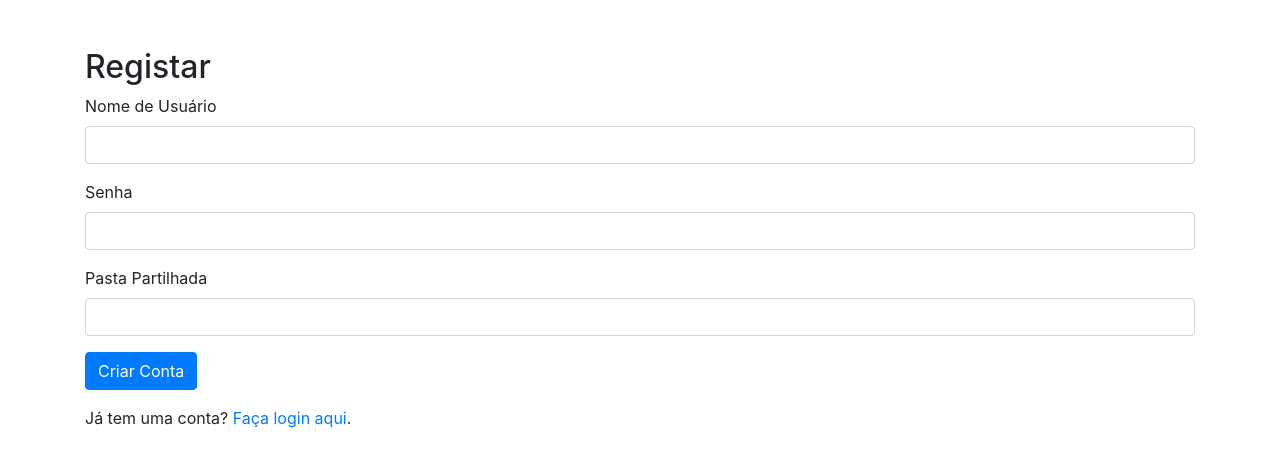
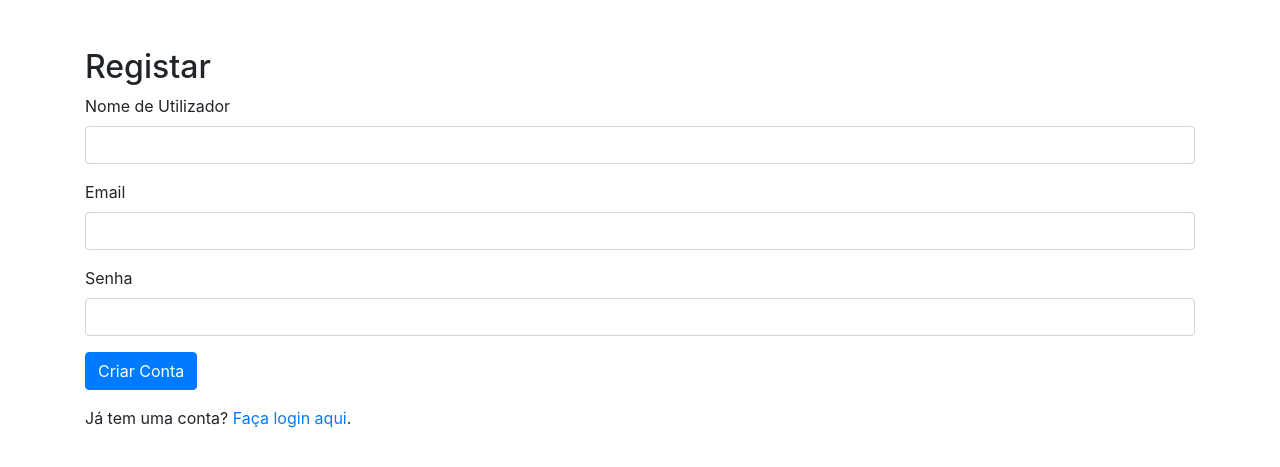
Before and after one commit to nyctopheliac/nebaservice, a PHP site: page /register.php in a window 1280 px wide. Shown: the top 467 px of the page. Run offline with PHP 8.4, Linux system fonts and the light colour scheme.

Commit message:
o register deve funcionar agora

```diff
--- a/login.php
+++ b/login.php
@@ -49,8 +49,8 @@ if ($_SERVER['REQUEST_METHOD'] == 'POST') {
         <h2>Login</h2>
         <form action="process_login.php" method="POST">
             <div class="form-group">
-                <label for="username">Nome de Usuário</label>
-                <input type="text" class="form-control" id="username" name="username" required>
+                <label for="username">Email</label>
+                <input type="text" class="form-control" id="email" name="email" required>
             </div>
             <div class="form-group">
                 <label for="password">Senha</label>
--- a/register.php
+++ b/register.php
@@ -8,20 +8,22 @@ if (isset($_SESSION['email'])) {
 }
 
 if ($_SERVER['REQUEST_METHOD'] == 'POST') {
+    $username = $_POST['username'];
     $email = $_POST['email'];
     $password = $_POST['password'];
     $confirmPassword = $_POST['confirmPassword'];
-    if (empty($email) || empty($password) || empty($confirmPassword)) {
-        die("All fields are required.");
+    if (empty($username) || empty($email) || empty($password) || empty($confirmPassword)) {
+        die("Precisa de preencher todos os campos.");
     }
     if ($password !== $confirmPassword) {
-        die("Passwords do not match.");
+        die("As palavras-passe não coincidem uma com a outra.");
     }
     // Encriptar a password
     $hashedPassword = password_hash($password, PASSWORD_BCRYPT);
+
     // Prevenir injeções
-    $stmt = $conn->prepare("INSERT INTO utilizadores (email, passwordHash) VALUES (?, ?)");
-    $stmt->bind_param("ss", $email, $hashedPassword);
+    $stmt = $conn->prepare("INSERT INTO utilizadores (nomeUtilizador, email, passwordHash) VALUES (?, ?)");
+    $stmt->bind_param($username, $email, $hashedPassword);
     $stmt->execute();
 
     // Verificar se o utilizador foi criado com sucesso
@@ -49,16 +51,16 @@ if ($_SERVER['REQUEST_METHOD'] == 'POST') {
         <h2>Registar</h2>
         <form action="process_register.php" method="POST">
             <div class="form-group">
-                <label for="username">Nome de Usuário</label>
+                <label for="username">Nome de Utilizador</label>
                 <input type="text" class="form-control" id="username" name="username" required>
+            </div>
+            <div class="form-group">
+                <label for="username">Email</label>
+                <input type="text" class="form-control" id="email" name="email" required>
             </div>
             <div class="form-group">
                 <label for="password">Senha</label>
                 <input type="password" class="form-control" id="password" name="password" required>
-            </div>
-            <div class="form-group">
-                <label for="sharedFolder">Pasta Partilhada</label>
-                <input type="text" class="form-control" id="sharedFolder" name="sharedFolder" required>
             </div>
             <button type="submit" class="btn btn-primary">Criar Conta</button>
         </form>
```
